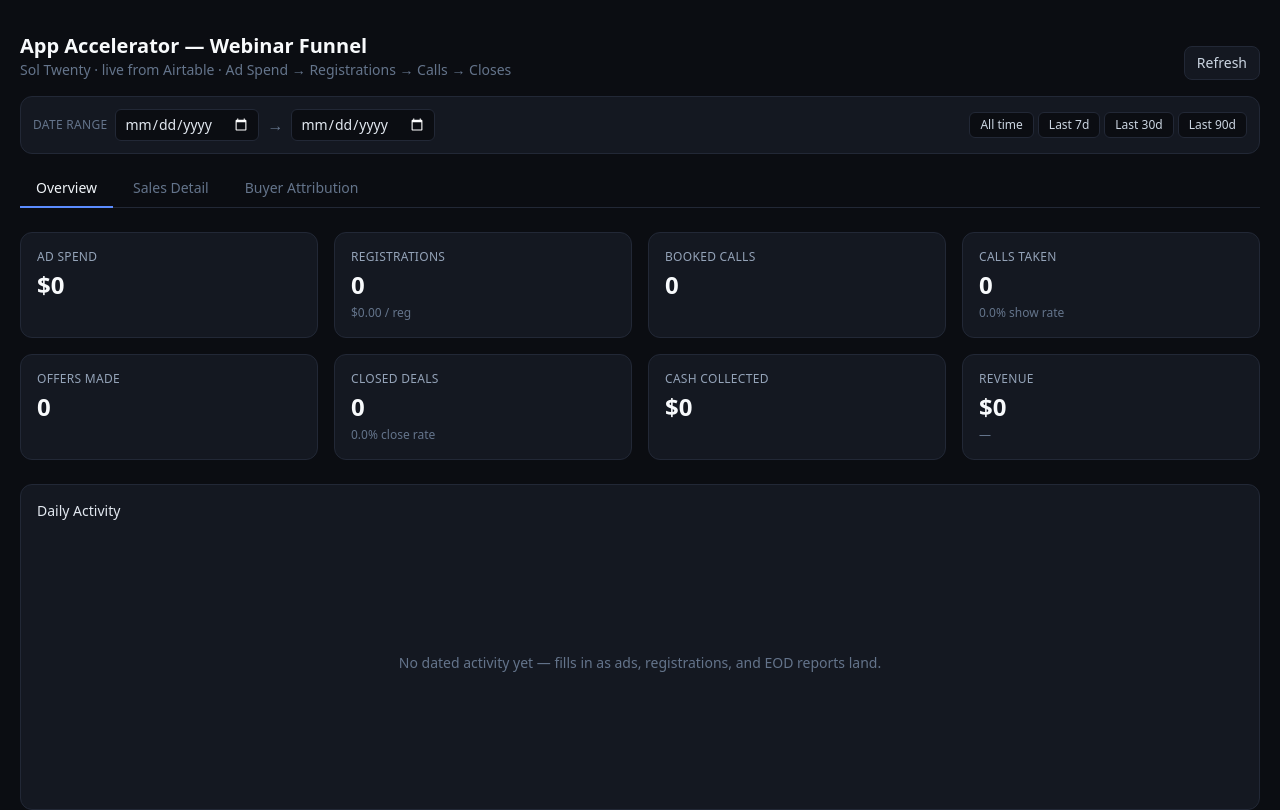
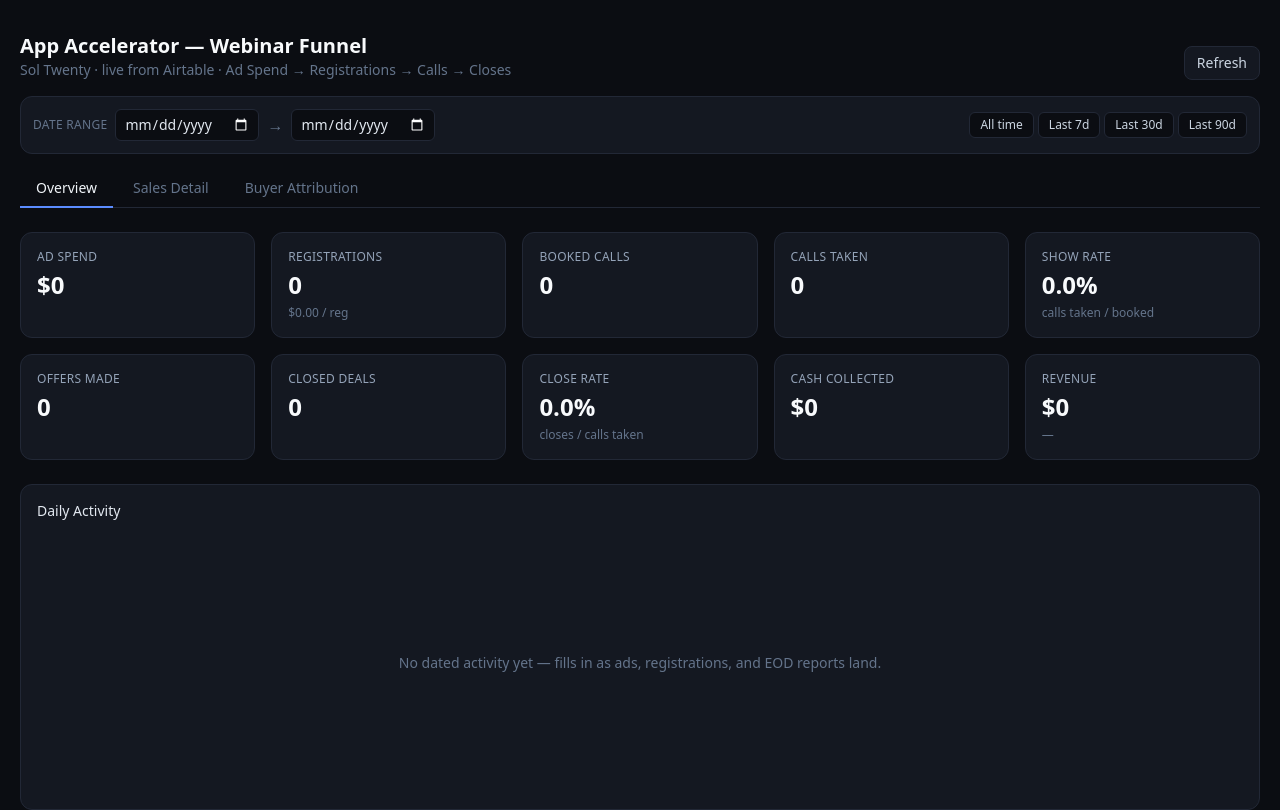
Before and after one commit to heikstepo/webinar-tracking, a Next.js app: page / in a window 1280 px wide. Shown: the top 810 px of the page. Built offline with nearby package versions, Linux system fonts and the light colour scheme.

Commit message:
Show Rate and Close Rate as their own Overview KPI cards
Lifts them out of sub-text and into dedicated tiles next to Calls Taken
and Closed Deals. KPI grid expands to 5-up on desktop.

https://claude.ai/code/session_013HWtbZdXw6F5LP8YqyJ6M5

```diff
--- a/app/page.tsx
+++ b/app/page.tsx
@@ -209,7 +209,7 @@ export default function Page() {
 function Overview({ data }: { data: DashboardData }) {
   return (
     <div className="space-y-6">
-      <section className="grid grid-cols-2 gap-4 md:grid-cols-4">
+      <section className="grid grid-cols-2 gap-4 md:grid-cols-4 lg:grid-cols-5">
         <StatCard label="Ad Spend" value={usd(data.totals.spend)} />
         <StatCard
           label="Registrations"
@@ -217,16 +217,18 @@ function Overview({ data }: { data: DashboardData }) {
           sub={`${usd2(data.totals.costPerRegistration)} / reg`}
         />
         <StatCard label="Booked Calls" value={int(data.totals.scheduledCalls)} />
+        <StatCard label="Calls Taken" value={int(data.totals.callsTaken)} />
         <StatCard
-          label="Calls Taken"
-          value={int(data.totals.callsTaken)}
-          sub={`${pct(data.totals.showRate)} show rate`}
+          label="Show Rate"
+          value={pct(data.totals.showRate)}
+          sub="calls taken / booked"
         />
         <StatCard label="Offers Made" value={int(data.totals.offers)} />
+        <StatCard label="Closed Deals" value={int(data.totals.closes)} />
         <StatCard
-          label="Closed Deals"
-          value={int(data.totals.closes)}
-          sub={`${pct(data.totals.closeRate)} close rate`}
+          label="Close Rate"
+          value={pct(data.totals.closeRate)}
+          sub="closes / calls taken"
         />
         <StatCard label="Cash Collected" value={usd(data.totals.cashCollected)} />
         <StatCard
```
